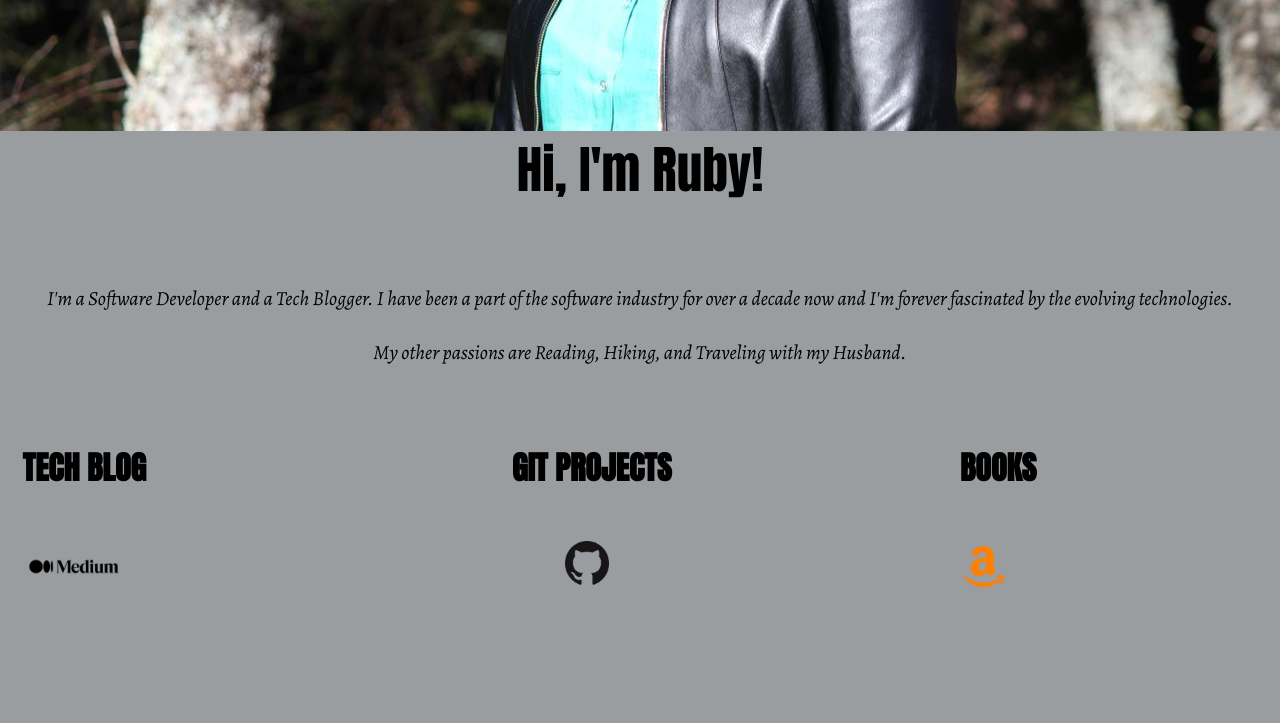
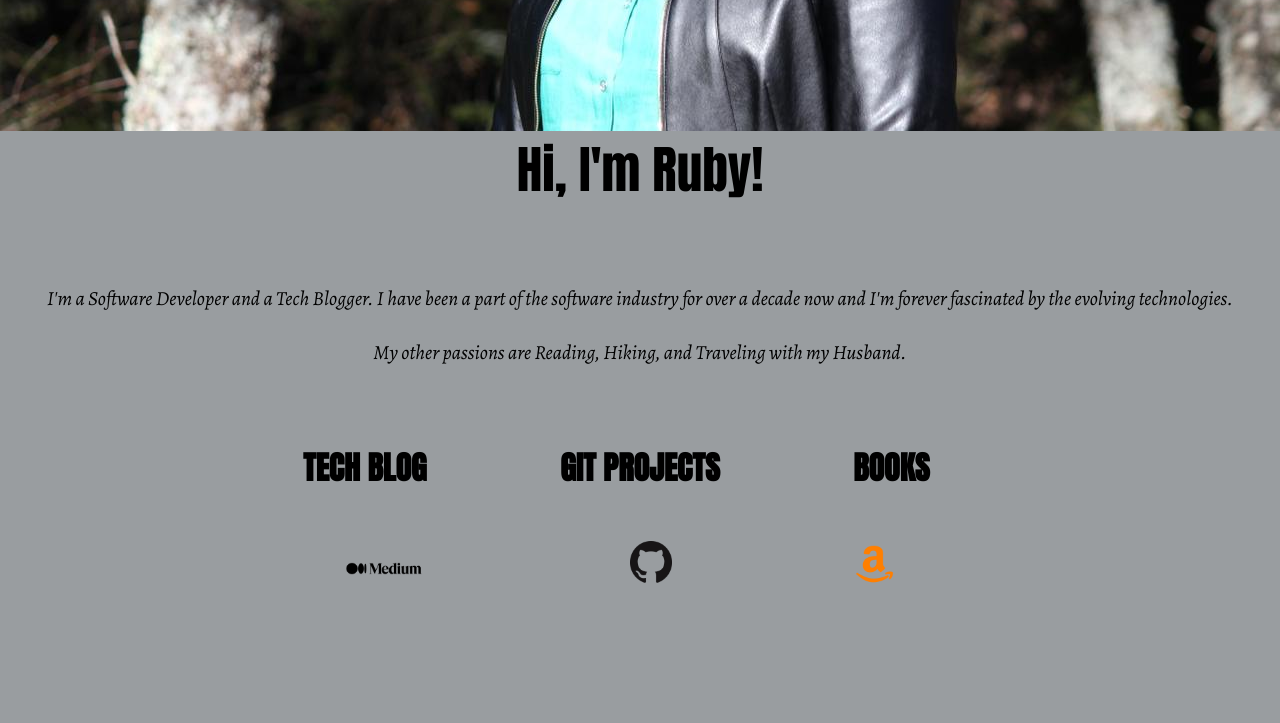
Before and after one commit to rubykv/rubykv.github.io, a plain HTML site: page index.html in a window 1280 px wide. Shown: the part 453-1176 px from the top of the page. Drawn offline with nearby package versions, Linux system fonts and the light colour scheme.

Commit message:
allignment issue fixed

```diff
--- a/index.html
+++ b/index.html
@@ -42,28 +42,32 @@ body {
 
 #left-column {
 	float: left;
-	border: 1px;
     font-size: 4vmin;
     font-family: 'Anton', sans-serif;
-	width: 40%;
+    display: block;
+	width: 33.33%;
     height:inherit;
+    text-align: right;
 }
 
 #mid-column {
     float: left;
-	width: 35%;
+	width: 33.33%;
 	font-size: 4vmin;
     font-family: 'Anton', sans-serif;
+    display: block;
     height:inherit;
+    text-align: center;
 }
 
 #right-column {
     float: left;
-	width: 25%;
+	width: 33.33%;
 	font-size: 4vmin;
     font-family: 'Anton', sans-serif;
-	display: block;
+    display: block;
     height:inherit;
+    text-align: left;
 }
 </style>
 <title>RUBY K V</title>
@@ -88,13 +92,13 @@ body {
 		</div>
 		<div id="mid-column">
 			<b>GIT PROJECTS</b>
-			</br></br>&nbsp;&nbsp;&nbsp;&nbsp;&nbsp;&nbsp;
+			</br></br>&nbsp;&nbsp;
 			<a href="https://github.com/rubykv/" target="_blank"><img src="images/g.png" alt="github projects" width="10%" height="20%"></a>
 		</div>
 		<div id="right-column">
 			<b>BOOKS</b>
 			</br></br>
-			<a href="https://amzn.to/3FkCE0w" target="_blank"><img src="images/x.png" width="15%" height="20%"></a>
+			<a href="https://amzn.to/3FkCE0w" target="_blank"><img src="images/x.png" width="10%" height="20%"></a>
 		</div>
 	</div>
 </div>
```
